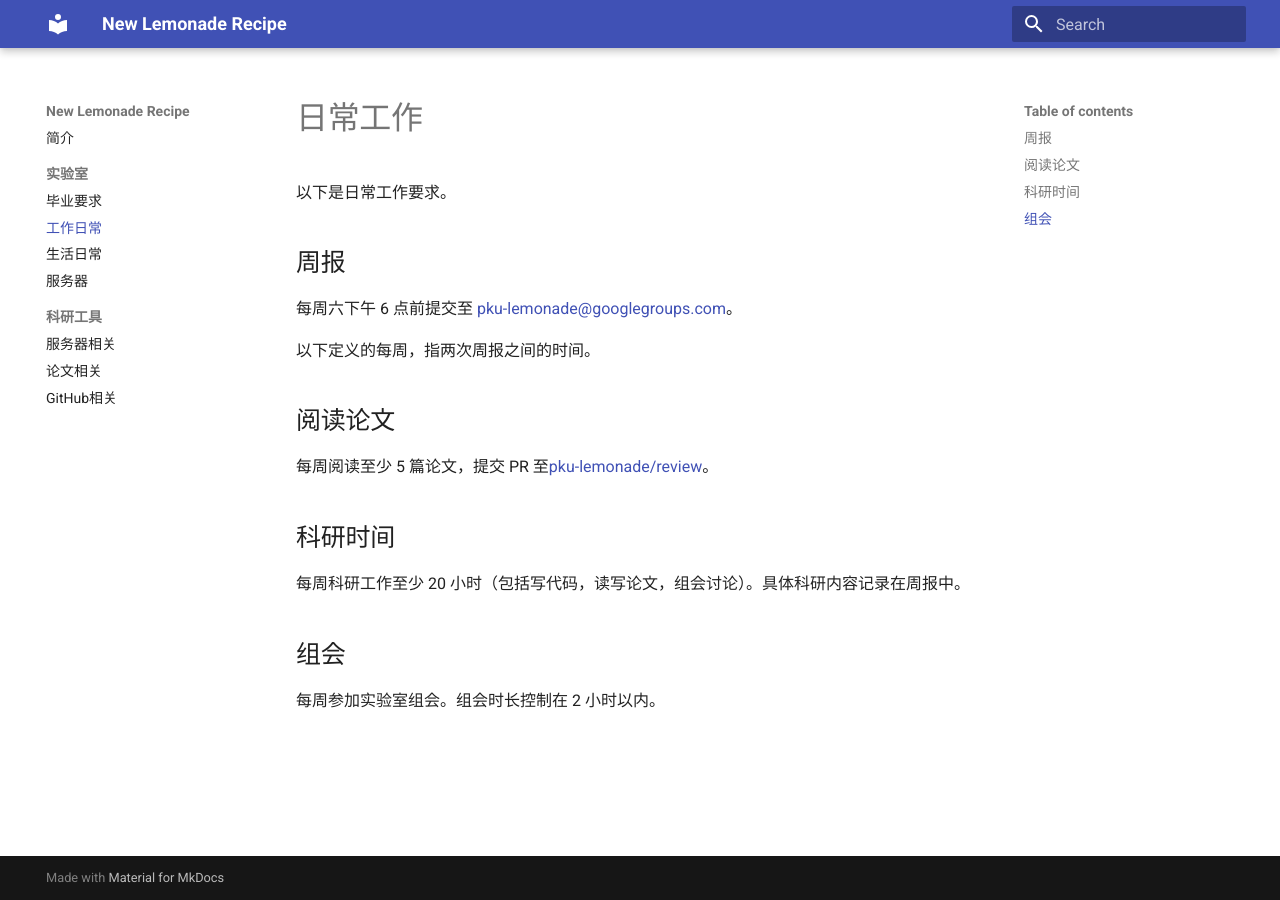
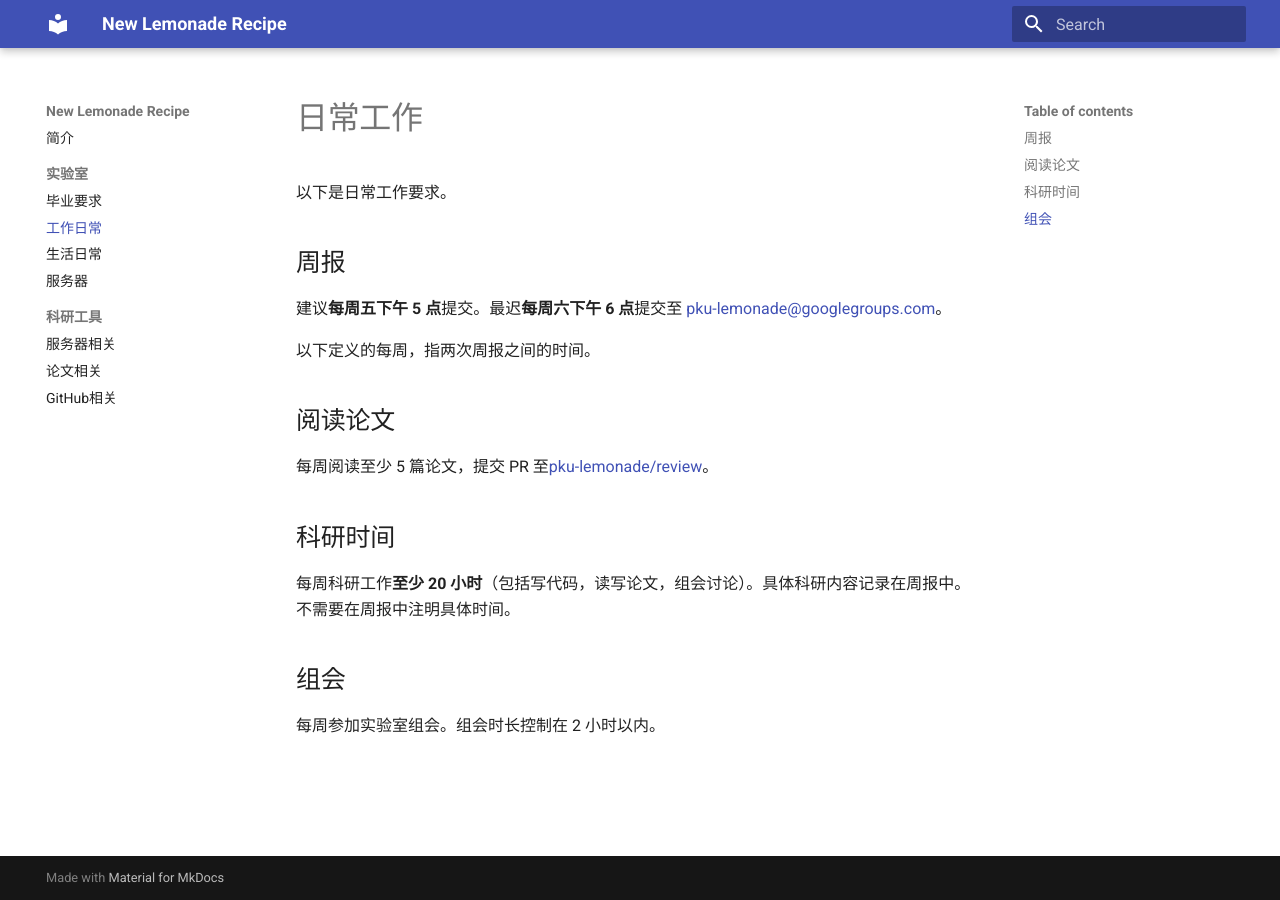
Before and after one commit to pku-lemonade/recipe, an MkDocs documentation site: the page built from docs/lab/daily_work.md, in a window 1280 px wide. Built offline with MkDocs 1.6.1 and Material for MkDocs 9.7.7, drawn with Linux system fonts in a browser that asks for light colours.

Commit message:
Add bold style to some text

```diff
--- a/docs/lab/daily_work.md
+++ b/docs/lab/daily_work.md
@@ -4,7 +4,7 @@
 
 ## 周报
 
-每周六下午 6 点前提交至 [pku-lemonade@googlegroups.com](mailto:pku-lemonade@googlegroups.com)。
+建议**每周五下午 5 点**提交。最迟**每周六下午 6 点**提交至 [pku-lemonade@googlegroups.com](mailto:pku-lemonade@googlegroups.com)。
 
 以下定义的每周，指两次周报之间的时间。
 
@@ -14,7 +14,7 @@
 
 ## 科研时间
 
-每周科研工作至少 20 小时（包括写代码，读写论文，组会讨论）。具体科研内容记录在周报中。
+每周科研工作**至少 20 小时**（包括写代码，读写论文，组会讨论）。具体科研内容记录在周报中。不需要在周报中注明具体时间。
 
 ## 组会
 
```
Also changed, not shown: docs/lab/daily_life.md (+1 -1 lines), docs/lab/graduation.md (+1 -1 lines).
